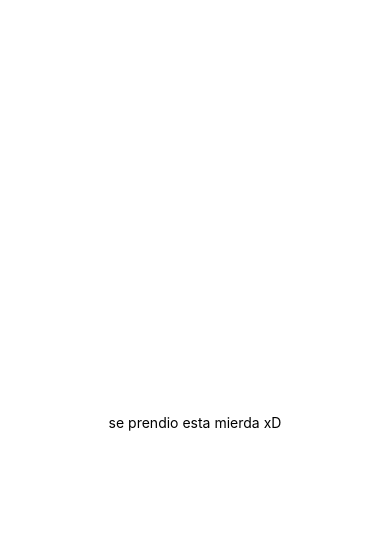
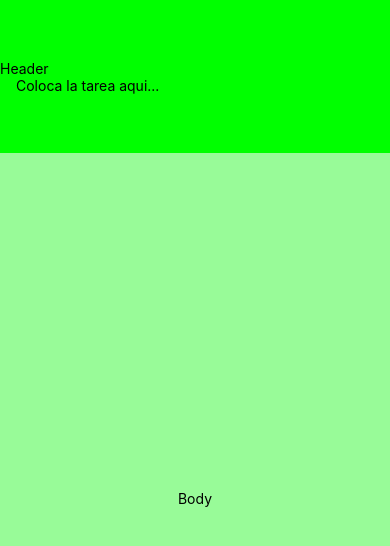
Before and after one commit to isaaccolls/to-do-app, a React Native app: screen / in a window 390 px wide. Shown: the top 546 px of the page. Built offline with nearby package versions, Linux system fonts and the light colour scheme.

Commit message:
implementing TextInput to get a tarea

```diff
--- a/App.js
+++ b/App.js
@@ -1,11 +1,41 @@
 import React from 'react';
 import { StyleSheet, Text, View } from 'react-native';
+import Header from './Header';
+import Body from './Body';
 
 export default class App extends React.Component {
+  constructor() {
+    super();
+    this.state = {
+      tareas: [],
+      texto: '',
+    };
+  }
+
+  establecerTexto = (value) => {
+    console.log(value);
+    this.setState({
+      texto: value,
+    });
+  }
+
+  agregarTarea = (tarea) => {
+    this.setState({
+      tarea: [...this.state.tareas, tarea],
+      texto: '',
+    });
+  }
+
   render() {
     return (
       <View style={styles.container}>
-        <Text>se prendio esta mierda xD</Text>
+        <Header
+          cambiarTexto={this.establecerTexto}
+          agregar={this.agregarTarea}
+          texto={this.state.texto}
+        />
+        <Text>{this.state.texto}</Text>
+        <Body />
       </View>
     );
   }
@@ -15,7 +45,5 @@ const styles = StyleSheet.create({
   container: {
     flex: 1,
     backgroundColor: '#fff',
-    alignItems: 'center',
-    justifyContent: 'center',
   },
 });
--- /dev/null
+++ b/Body.js
@@ -0,0 +1,23 @@
+import React, { Component } from 'react';
+import { View, Text, StyleSheet } from 'react-native';
+
+class Body extends Component {
+    render() {
+        return (
+            <View style={styles.container}>
+                <Text>Body</Text>
+            </View>
+        );
+    }
+}
+
+const styles = StyleSheet.create({
+  container: {
+    flex: 9,
+    justifyContent: 'center',
+    alignItems: 'center',
+    backgroundColor: '#98fb98',
+  },
+});
+
+export default Body;
--- /dev/null
+++ b/Header.js
@@ -0,0 +1,33 @@
+import React, { Component } from 'react';
+import { View, Text, StyleSheet, TextInput } from 'react-native';
+
+class Header extends Component {
+    render() {
+        return (
+            <View style={styles.container}>
+                <Text>Header</Text>
+                <TextInput
+                    style={styles.texto}
+                    placeholder="Coloca la tarea aqui..."
+                    onChangeText={this.props.cambiarTexto}
+                    onSubmitEditing={this.props.agregar}
+                    value={this.props.texto}
+                />
+            </View>
+        );
+    }
+}
+
+const styles = StyleSheet.create({
+  container: {
+    flex: 2,
+    justifyContent: 'center',
+    // alignItems: 'center',
+    backgroundColor: '#00ff00',
+  },
+  texto: {
+    paddingHorizontal: 16,
+  }
+});
+
+export default Header;
```
